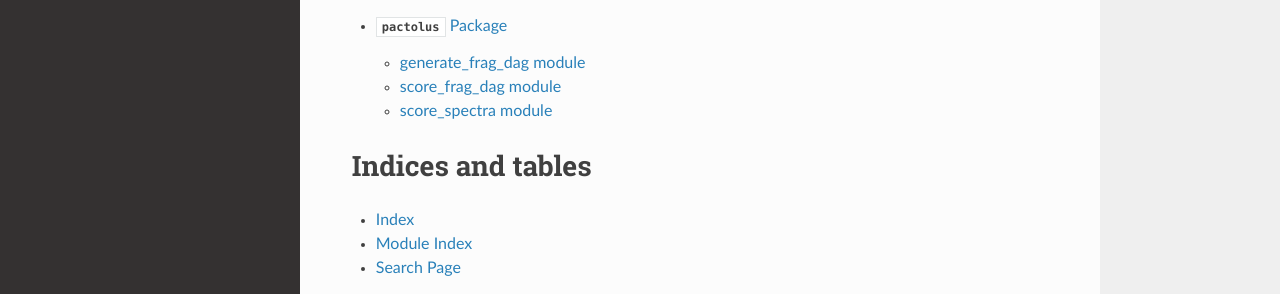
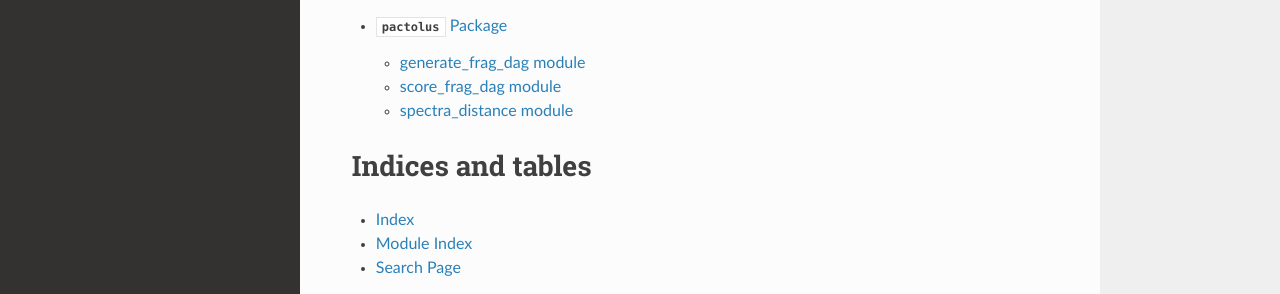
Before and after one commit to biorack/pactolus, a Sphinx documentation site: the page built from docs/source/index.rst, in a window 1280 px wide and 932 px high. Shown: the part 463-757 px from the top of the window. Built offline with Sphinx 7.4.7 and the Read the Docs theme 2.0.0, drawn with Linux system fonts in a browser that asks for light colours; formulas are drawn with MathJax 3.

Commit message:
Updated deverloper documentation based on changes

```diff
--- a/docs/source/pactolus.rst
+++ b/docs/source/pactolus.rst
@@ -11,7 +11,7 @@
 
     pactolus.generate_frag_dag
     pactolus.score_frag_dag
-    pactolus.score_spectra
+    pactolus.spectra_distance
 
 
 .. toctree::
@@ -19,4 +19,4 @@
 
    generate_frag_dag
    score_frag_dag
-   score_spectra
+   spectra_distance
```
Also changed, not shown: docs/source/score_spectra.rst (deleted, +0 -7 lines), docs/source/spectra_distance.rst (added, +7 -0 lines), 15 other files.
